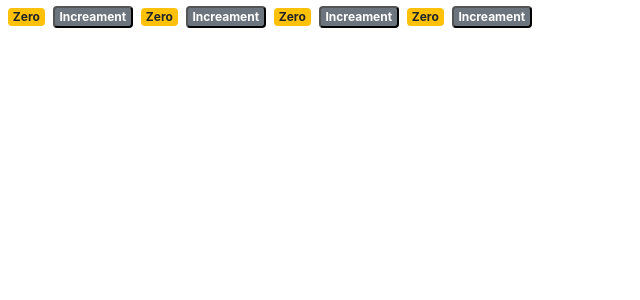
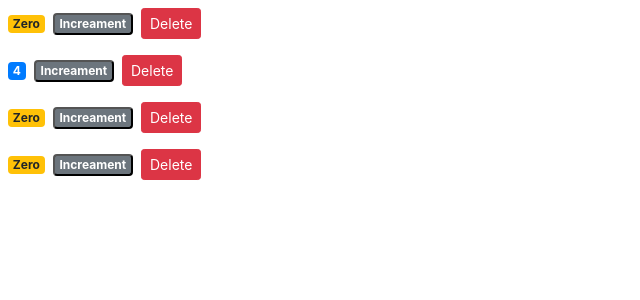
Before and after one commit to Nareshsonagoni/React.js-NS, a React (Create React App) app: page / in a window 1280 px wide. Shown: the top 300 px of the page, without its empty margins (0-640 px from the left). Built offline with nearby package versions, Linux system fonts and the light colour scheme.

Commit message:
added delete button

```diff
--- a/src/App.js
+++ b/src/App.js
@@ -1,24 +1,11 @@
-import React from 'react';
-import logo from './logo.svg';
-import './App.css';
+import React from "react";
+import "./App.css";
+import Counters from "./components/counters";
 
 function App() {
   return (
-    <div className="App">
-      <header className="App-header">
-        <img src={logo} className="App-logo" alt="logo" />
-        <p>
-          Edit <code>src/App.js</code> and save to reload.
-        </p>
-        <a
-          className="App-link"
-          href="https://reactjs.org"
-          target="_blank"
-          rel="noopener noreferrer"
-        >
-          Learn React
-        </a>
-      </header>
+    <div>
+      <Counters />
     </div>
   );
 }
--- a/src/components/counter.jsx
+++ b/src/components/counter.jsx
@@ -3,15 +3,15 @@ import React, { Component } from "react";
 class Counter extends Component {
   state = {
     // we use state to define all the elements used in the present component.
-    count: 0
+    value: this.props.counter.value
   };
 
-  handleIncreament = prdoct => {
-    this.setState({ count: this.state.count + 1 });
+  handleIncreament = product => {
+    this.setState({ value: this.state.value + 1 });
   };
   render() {
     return (
-      <React.Fragment>
+      <div>
         <span className={this.getBedgeClass()}>{this.formatCount()}</span>
         <button
           onClick={this.handleIncreament}
@@ -19,21 +19,27 @@ class Counter extends Component {
         >
           Increament
         </button>
-      </React.Fragment>
+        <button
+          onClick={() => this.props.onDelete(this.props.counter.id)}
+          className="btn btn-danger btn-sm m-2"
+        >
+          Delete
+        </button>
+      </div>
     );
   }
   //react
 
   getBedgeClass() {
     let classes = "badge m-2 badge-";
-    classes += this.state.count === 0 ? "warning" : "primary";
+    classes += this.state.value === 0 ? "warning" : "primary";
     return classes;
     // Dynamically change type of the class based on the value.
   }
 
   formatCount() {
-    const { count } = this.state;
-    return count == 0 ? "Zero" : count;
+    const { value } = this.state;
+    return value === 0 ? "Zero" : value;
   }
 }
 
--- a/src/components/counters.jsx
+++ b/src/components/counters.jsx
@@ -5,16 +5,26 @@ class Counters extends Component {
   state = {
     counters: [
       { id: 1, value: 0 },
-      { id: 1, value: 0 },
-      { id: 1, value: 0 },
-      { id: 1, value: 0 }
+      { id: 2, value: 4 },
+      { id: 3, value: 0 },
+      { id: 4, value: 0 }
     ]
   };
+
+  handleDelete = counterId => {
+    const counters = this.state.counters.filter(c => c.id !== counterId);
+    this.setState({ counters });
+  };
+
   render() {
     return (
       <div>
         {this.state.counters.map(counter => (
-          <Counter key={counter.id} value={counter.value} />
+          <Counter
+            key={counter.id}
+            onDelete={this.handleDelete}
+            counter={counter}
+          />
         ))}
       </div>
     );
--- a/src/index.js
+++ b/src/index.js
@@ -4,9 +4,8 @@ import "./index.css";
 import App from "./App";
 import * as serviceWorker from "./serviceWorker";
 import "bootstrap/dist/css/bootstrap.css";
-import Counters from "./components/counters";
 
-ReactDOM.render(<Counters />, document.getElementById("root"));
+ReactDOM.render(<App />, document.getElementById("root"));
 
 // If you want your app to work offline and load faster, you can change
 // unregister() to register() below. Note this comes with some pitfalls.
```
